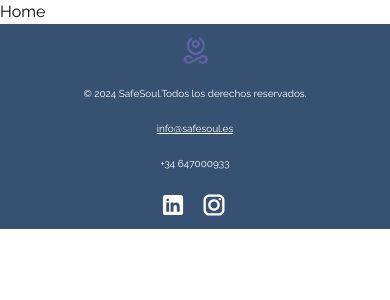
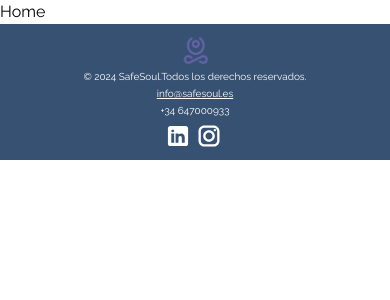
Before and after one commit to LorelizDev/hackaton-F5-G1-2024, a React (Vite) app: page / in a window 390 px wide. Shown: the top 300 px of the page. Built offline with nearby package versions, Linux system fonts and the light colour scheme.

Commit message:
feat(Client):Update mediaqueries footer

```diff
--- a/src/components/Footer.css
+++ b/src/components/Footer.css
@@ -30,17 +30,18 @@
 @media (max-width: 480px) {
     .footer-content {
       flex-direction: column;
-      gap: 20px;
+      gap: 5px;
       justify-content: center;
     }
 
     .footer {
       padding: 10px;
       font-size: 10px;
+      line-height: 1.2;
     }
 
     .social {
-      gap: 15px;
+      gap: 5px;
     }
   }
 
--- a/src/components/Footer.jsx
+++ b/src/components/Footer.jsx
@@ -14,7 +14,7 @@ const Footer = () => {
 
     <a href="tel:+34647000933">+34 647000933</a>
    <div className="social">
-    <a href="https://www.linkedin.com/">
+    <a href="https://www.linkedin.com">
       <img src={Linkedin} alt="icon-linkedin" className="h-6" />
     </a>
     <a href="https://www.instagram.com/">
```
